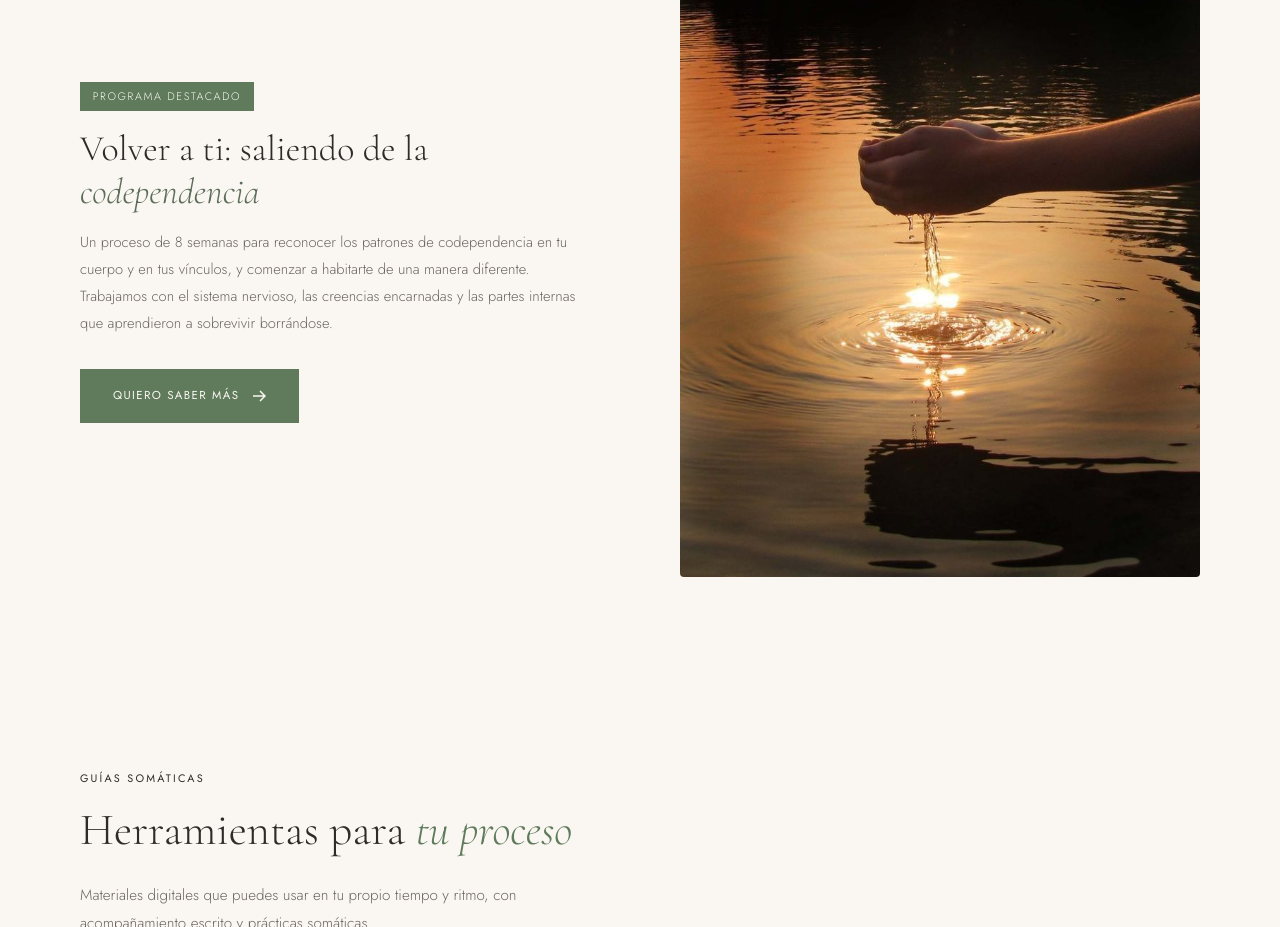
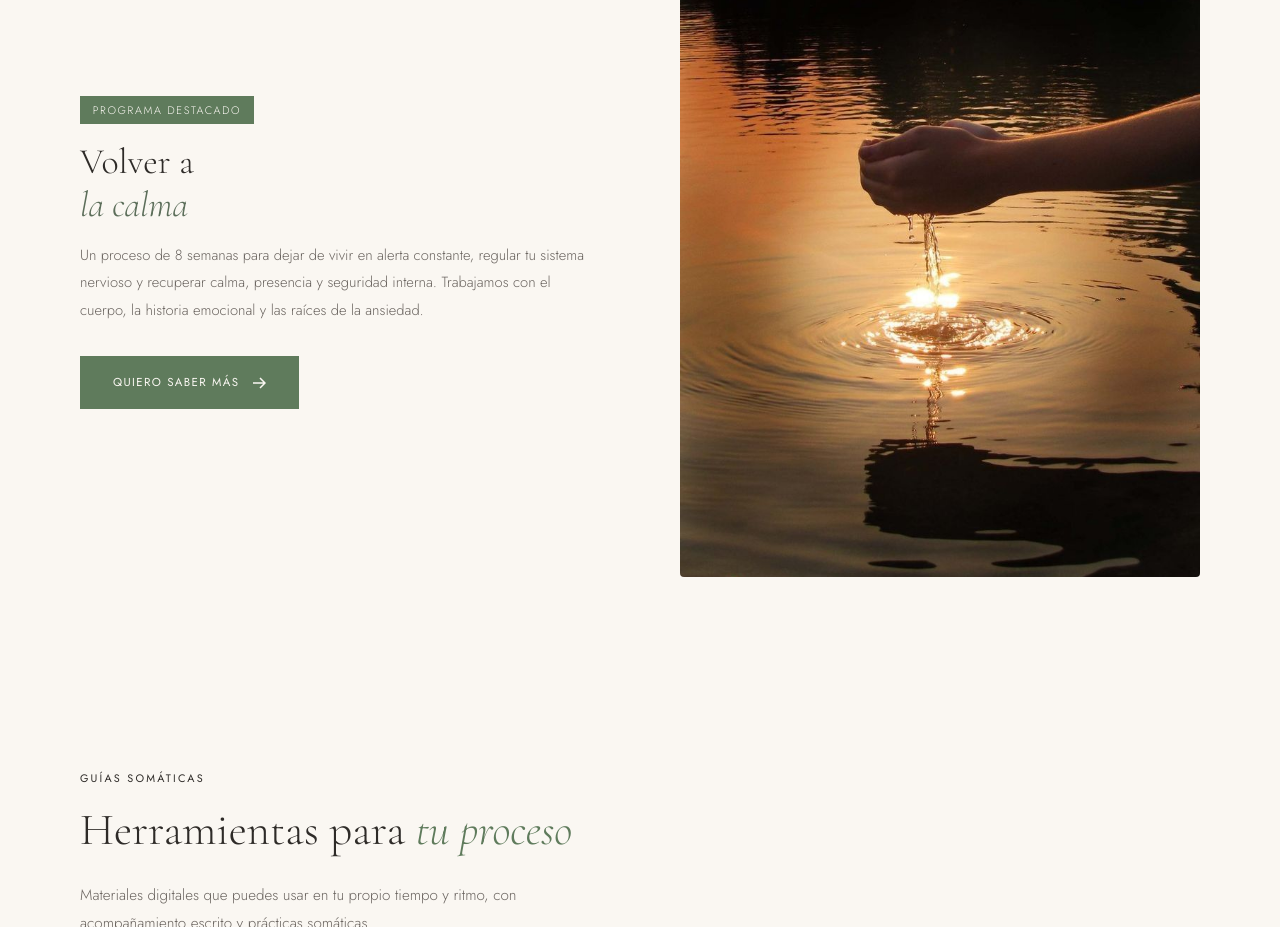
Before and after one commit to karlamoragaaguilera/lavozdelcuerpo.com, a plain HTML site: page index.html in a window 1280 px wide. Shown: the part 3105-4032 px from the top of the page. Drawn offline with nearby package versions, Linux system fonts and the light colour scheme; a web font is replaced by a local one.

Commit message:
Add files via upload

```diff
--- a/index.html
+++ b/index.html
@@ -942,9 +942,9 @@
       <div class="program-feature">
         <div>
           <span class="program-badge">Programa destacado</span>
-          <h3 class="program-title">Volver a ti: saliendo de la<br/><em>codependencia</em></h3>
-          <p class="program-desc">Un proceso de 8 semanas para reconocer los patrones de codependencia en tu cuerpo y en tus vínculos, y comenzar a habitarte de una manera diferente. Trabajamos con el sistema nervioso, las creencias encarnadas y las partes internas que aprendieron a sobrevivir borrándose.</p>
-          <a href="amar-sin-perderte.html" class="hero-cta" style="font-size:0.72rem;">
+          <h3 class="program-title">Volver a<br/><em>la calma</em></h3>
+          <p class="program-desc">Un proceso de 8 semanas para dejar de vivir en alerta constante, regular tu sistema nervioso y recuperar calma, presencia y seguridad interna. Trabajamos con el cuerpo, la historia emocional y las raíces de la ansiedad.</p>
+          <a href="volver-a-la-calma.html" class="hero-cta" style="font-size:0.72rem;">
             Quiero saber más
             <svg viewBox="0 0 14 14" fill="none" stroke="currentColor" stroke-width="1.5"><path d="M1 7h12M8 2l5 5-5 5"/></svg>
           </a>
```
